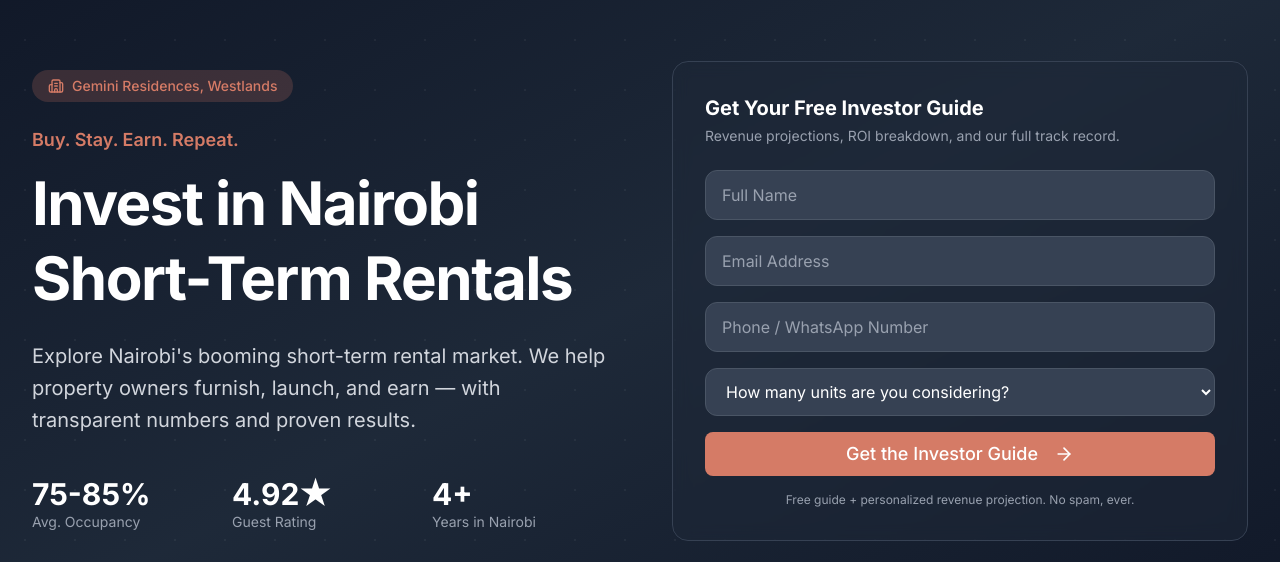
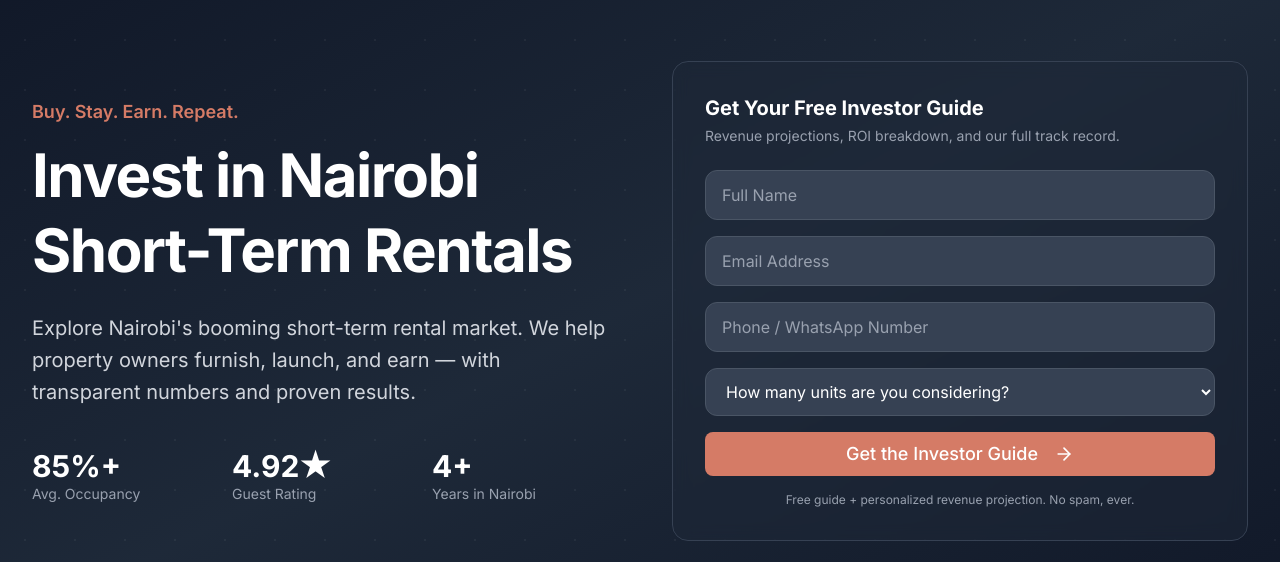
Before and after one commit to elitestaysafrica/website, a Next.js app: page /invest in a window 1280 px wide. Shown: the part 131-693 px from the top of the page. Built offline with nearby package versions, Linux system fonts and the light colour scheme; no server answers.

Commit message:
Remove Gemini pill, update hero occupancy to 85%+

```diff
--- a/src/app/invest/page.tsx
+++ b/src/app/invest/page.tsx
@@ -154,10 +154,6 @@ export default function InvestPage() {
           <div className="grid gap-12 lg:grid-cols-2 lg:gap-16 items-center">
             {/* Left: Copy */}
             <div>
-              <div className="inline-flex items-center gap-2 rounded-full bg-primary/20 px-4 py-1.5 text-sm font-medium text-primary mb-6">
-                <Building2 className="h-4 w-4" />
-                Gemini Residences, Westlands
-              </div>
               <p className="text-primary font-semibold text-lg mb-3">
                 Buy. Stay. Earn. Repeat.
               </p>
@@ -173,7 +169,7 @@ export default function InvestPage() {
               {/* Quick stats */}
               <div className="mt-10 grid grid-cols-3 gap-6">
                 <div>
-                  <div className="text-3xl font-bold text-white">75-85%</div>
+                  <div className="text-3xl font-bold text-white">85%+</div>
                   <div className="text-sm text-gray-400">Avg. Occupancy</div>
                 </div>
                 <div>
```
